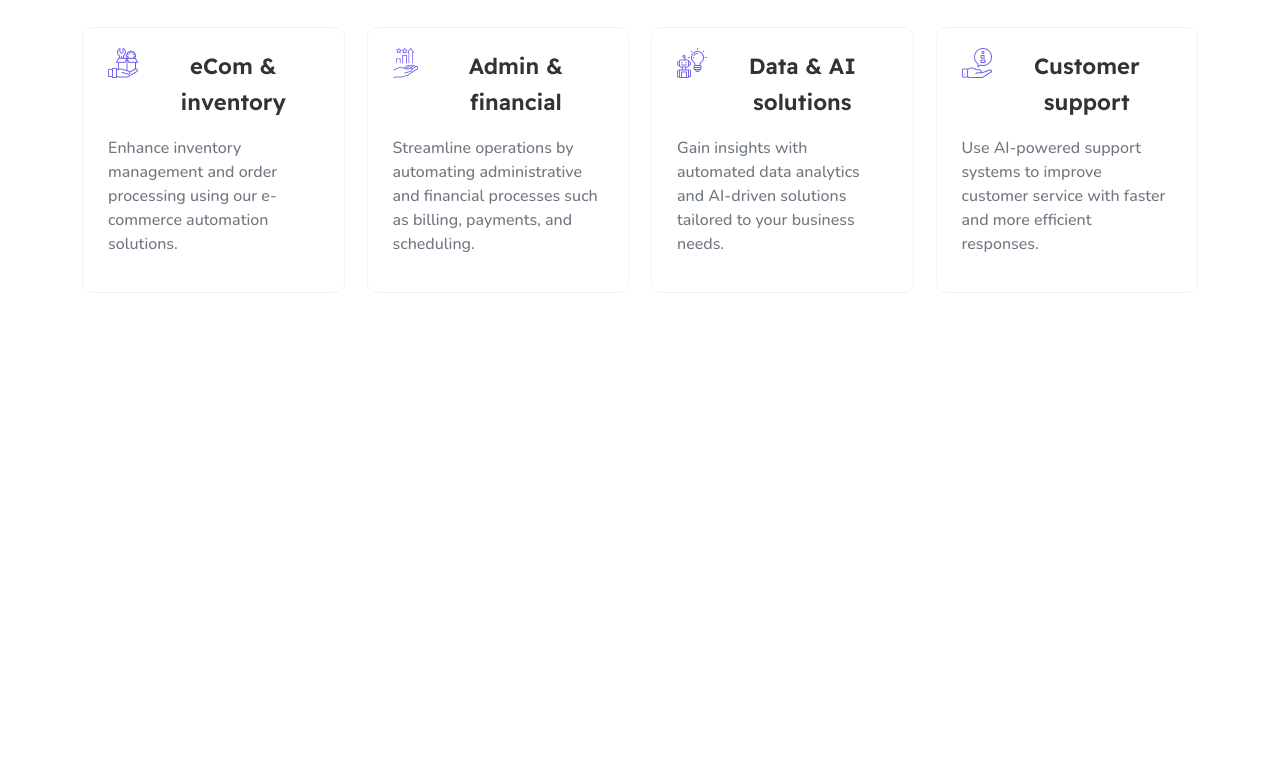
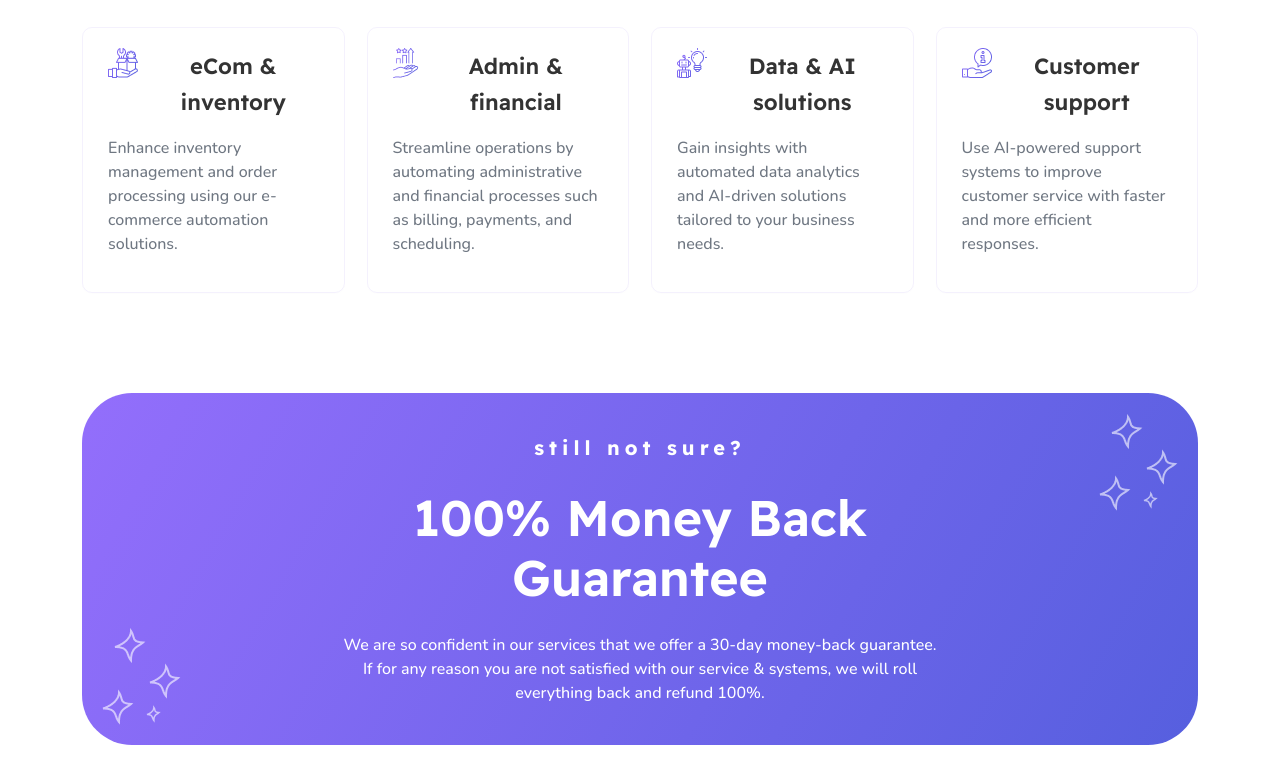
Before and after one commit to hossainpgmr/PureSol, a website: page index.html in a window 1280 px wide. Shown: the part 2184-2967 px from the top of the page. Before the commit the page ends 2477 px from the top, so only its background shows below. Drawn offline with nearby package versions, Linux system fonts and the light colour scheme.

Commit message:
single tab section done

```diff
--- a/index.html
+++ b/index.html
@@ -300,7 +300,38 @@
                 </div>
 
             </div>
-
+            <!-- single tab section start -->
+            <!-- //>note= single tab section styling on contact.scss -->
+            <div class="container">
+                <div class="single-tab-section">
+                    <div class="contact-section">
+                        <div class="row">
+                            <div class="col-md-12">
+                                <div class="single-tab">
+                                    <div class="tab-sub-heading">
+                                        <h3>
+                                            still not sure?
+                                        </h3>
+                                    </div>
+                                    <div class="tab-heading">
+                                        <h2>100% Money Back <br>Guarantee</h2>
+                                    </div>
+                                    <div class="tab-para">
+                                        <p>
+                                            We are so confident in our services that we offer a 30-day money-back
+                                            guarantee.
+                                            If for any reason you are not satisfied
+                                            with our service & systems, we will roll everything back and refund 100%.
+                                        </p>
+                                    </div>
+                                    <img class="tab-img-1" src="./assets/Group 8402.png" alt="">
+                                    <img class="tab-img-2" src="./assets/Group 8402.png" alt="">
+                                </div>
+                            </div>
+                        </div>
+                    </div>
+                </div>
+            </div>
         </main>
     </body>
 
--- a/sass/main.scss
+++ b/sass/main.scss
@@ -260,7 +260,16 @@
     }
   }
 }
-
+// single tab section start
+.single-tab-section {
+  margin: 100px 0;
+  .contact-section {
+    margin: 0;
+  }
+  .single-tab {
+    margin: 0;
+  }
+}
 // including sass with bootstrap
 
 @import "../node_modules/bootstrap/scss/bootstrap";
```
